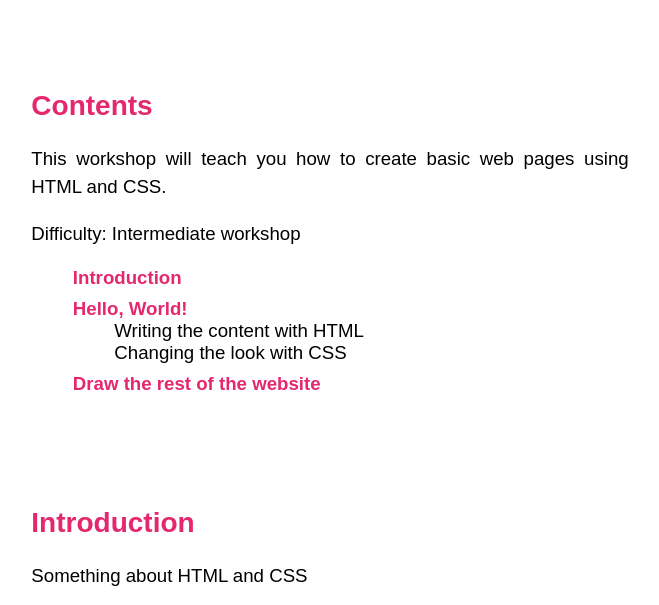
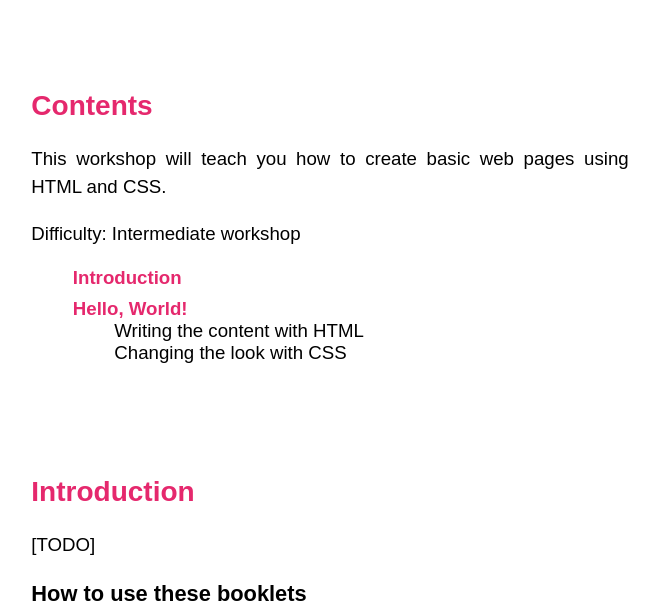
Before and after one commit to McrRaspJam/booklet-workshop19, a plain HTML site: page index.html in a window 1280 px wide. Shown: the part 347-952 px from the top of the page, without its empty margins (310-969 px from the left). Drawn offline with Linux system fonts and the light colour scheme.

Commit message:
whoops, was that published?

```diff
--- a/index.html
+++ b/index.html
@@ -34,13 +34,12 @@
                                                                 <li><a href="#helloworld-css">Changing the look with CSS</a></li>
                                                         </ol>
                                                 </li>
-                                                <li><a href="#">Draw the rest of the website</a></li>
                                         </ol>
                                 </nav>
                         </section>
                         <section id="introduction">
                                 <h2>Introduction</h2>
-                                <p>Something about HTML and CSS</p>
+                                <p>[TODO]</p>
 
                                 <h3>How to use these booklets</h3>
                                 <p>The aim of these booklets is to help you attempt these workshops at home, and to explain concepts in more detail than at the workshop. You don't need to follow these booklets during the workshop, but you can if you'd like to.</p>
```
